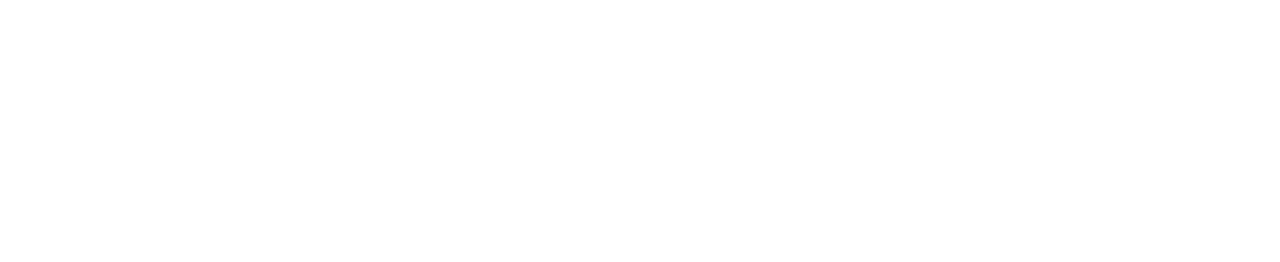
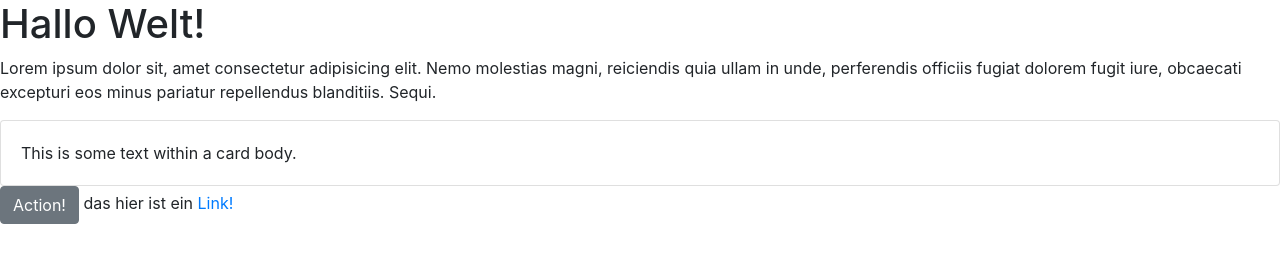
Before and after one commit to Traumzerfetzerin/QuizzApp, a plain HTML site: page index.html in a window 1280 px wide. Drawn offline with nearby package versions, Linux system fonts and the light colour scheme.

Commit message:
added bootstrap

```diff
--- a/index.html
+++ b/index.html
@@ -3,9 +3,22 @@
 <head>
     <meta charset="UTF-8">
     <meta name="viewport" content="width=device-width, initial-scale=1.0">
-    <title>Document</title>
+    <title>QuizzApp</title>
+    <link rel="stylesheet" href="node_modules/bootstrap/dist/css/bootstrap.min.css">
 </head>
 <body>
+    <h1>Hallo Welt!</h1>
 
+    <p>Lorem ipsum dolor sit, amet consectetur adipisicing elit. Nemo molestias magni, reiciendis quia ullam in unde, perferendis officiis fugiat dolorem fugit iure, obcaecati excepturi eos minus pariatur repellendus blanditiis. Sequi.</p>
+
+    <div class="card">
+        <div class="card-body">
+          This is some text within a card body.
+        </div>
+      </div>
+
+    <button class="btn btn-secondary">Action!</button>
+
+    das hier ist ein <a href="#">Link!</a>
 </body>
 </html>
```
